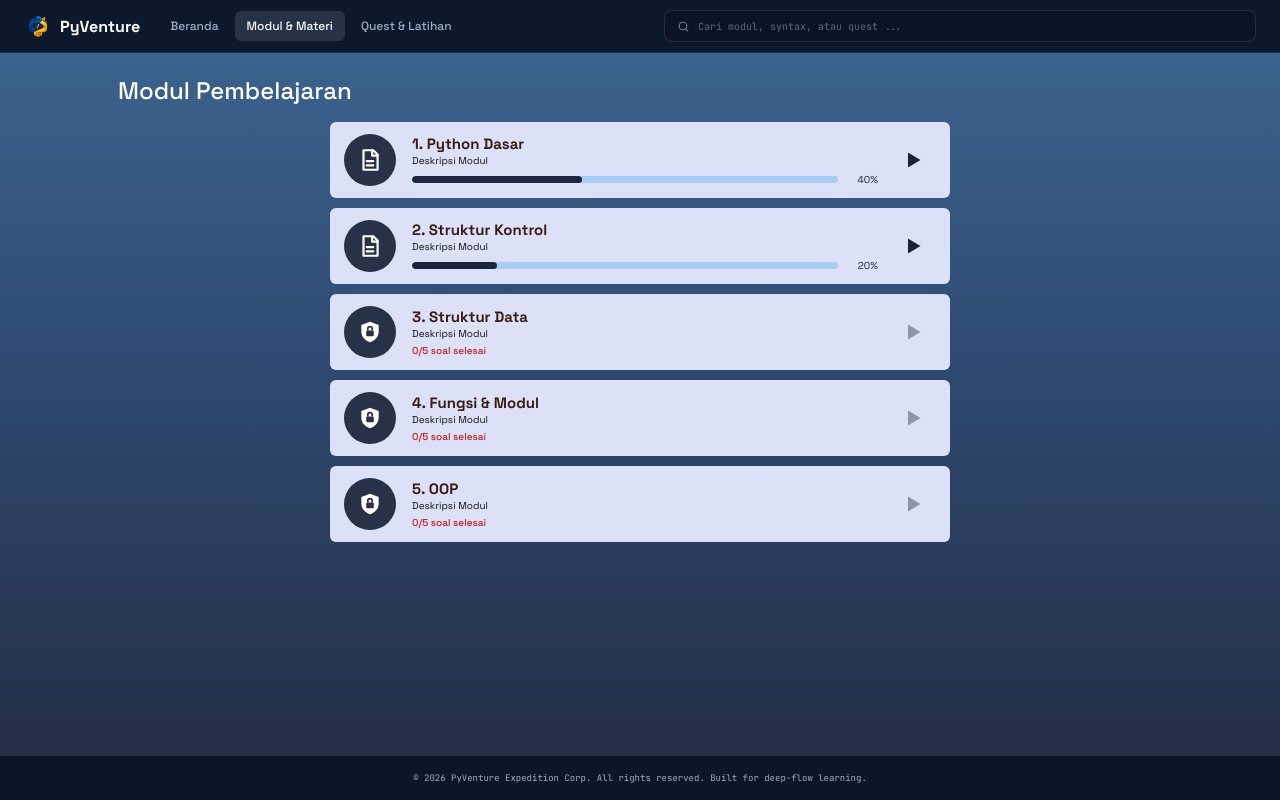
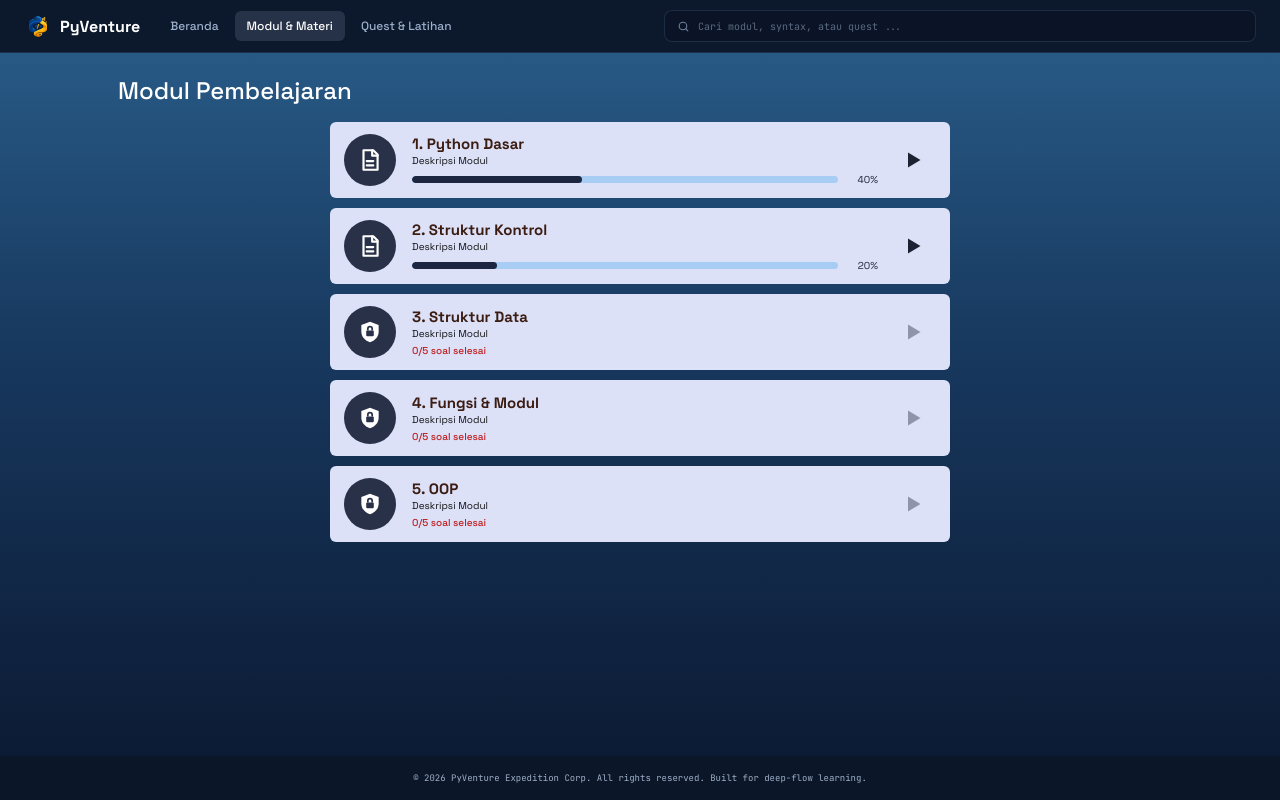
Before and after one commit to allkayyissu13-lgtm/PyVenture, a React (Vite) app in the folder FrontEnd/: page /modul in a window 1280 px wide. Built offline with nearby package versions, Linux system fonts and the light colour scheme.

Commit message:
Frontend alhamdulillah udah cukup, sudah disesuaikan juga dengan ui ux

```diff
--- a/FrontEnd/src/pages/codepage.css
+++ b/FrontEnd/src/pages/codepage.css
@@ -16,7 +16,7 @@
 
   min-height: 100vh;
   padding: 0;
-  background: linear-gradient(180deg, #14223b 0%, #0c1527 100%);
+  background: linear-gradient(180deg, #2a5f8c 0%, #17375d 45%, #0b1830 100%);
   font-family: var(--c-sans);
   color: var(--c-ink);
 }
--- a/FrontEnd/src/pages/dashboardpage.css
+++ b/FrontEnd/src/pages/dashboardpage.css
@@ -23,7 +23,7 @@
   min-height: 100vh;
   display: flex;
   flex-direction: column;
-  background: linear-gradient(180deg, #1f5084 0%, #173a63 40%, #0f2342 100%);
+  background: linear-gradient(180deg, #2a5f8c 0%, #17375d 45%, #0b1830 100%);
   font-family: var(--d-sans);
   color: var(--d-ink);
 }
--- a/FrontEnd/src/pages/learningpage.css
+++ b/FrontEnd/src/pages/learningpage.css
@@ -4,7 +4,7 @@
   min-height: 100vh;
   display: flex;
   flex-direction: column;
-  background: linear-gradient(180deg, #3d6791 0%, #2f4a72 45%, #222c40 100%);
+  background: linear-gradient(180deg, #2a5f8c 0%, #17375d 45%, #0b1830 100%);
   font-family: "Space Grotesk", "Segoe UI", Arial, sans-serif;
   color: #fff;
 }
```
